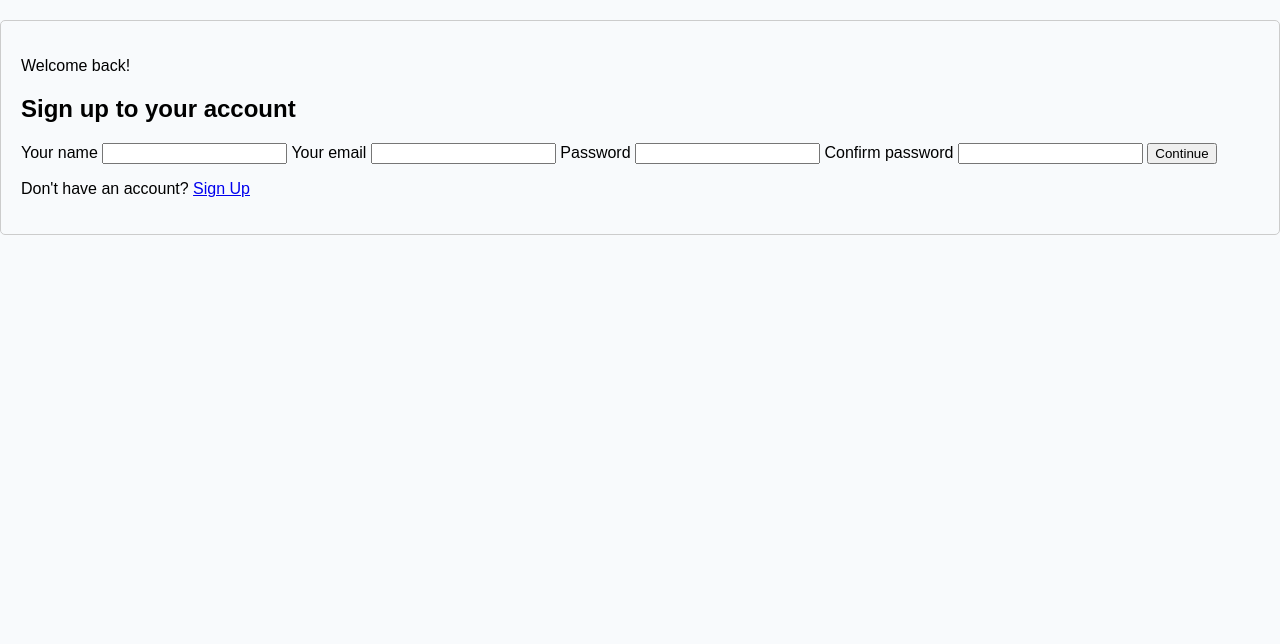
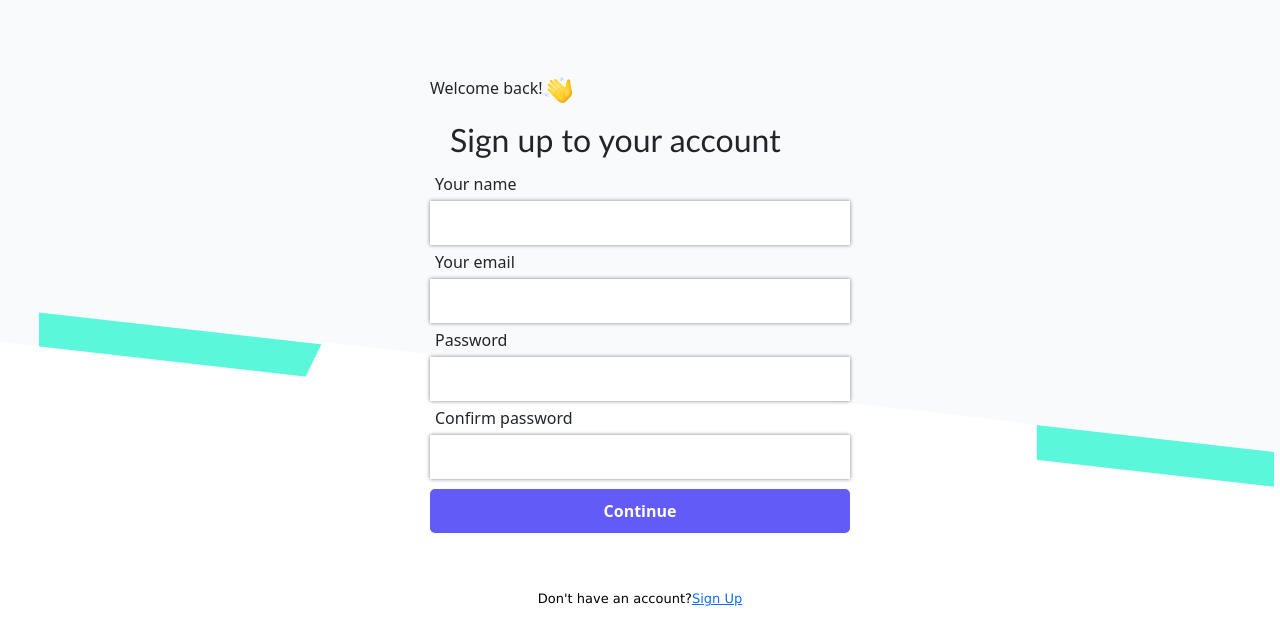
Before and after one commit to aishaimtiyaz/F3Contest2Aisha, a plain HTML site: page index.html in a window 1280 px wide. Drawn offline with nearby package versions, Linux system fonts and the light colour scheme.

Commit message:
last commit

```diff
--- a/index.html
+++ b/index.html
@@ -6,10 +6,18 @@
     <meta charset="UTF-8">
     <meta name="viewport" content="width=device-width, initial-scale=1.0">
     <link rel="stylesheet" href="styles.css">
+    <link href="https://cdn.jsdelivr.net/npm/bootstrap@5.3.2/dist/css/bootstrap.min.css" rel="stylesheet" integrity="sha384-T3c6CoIi6uLrA9TneNEoa7RxnatzjcDSCmG1MXxSR1GAsXEV/Dwwykc2MPK8M2HN" crossorigin="anonymous">
     <title>User Authentication</title>
+
 </head>
 <body>
+    <din class="bg"></din>
+    <div class="rect1"></div>
+    <div class="rec2"></div>
+    <div class="rec3"></div>
+
     <div id="app"></div>
+</div>
     <script src="https://cdn.jsdelivr.net/npm/uuid@8.3.2/dist/umd/uuidv4.min.js"></script>
     <script type="module" src="./script.js"></script>
     <!-- <script src="script.js"></script> -->
--- a/script.js
+++ b/script.js
@@ -4,7 +4,7 @@
     const appContainer = document.getElementById("app");
 
     // Check if the user is logged in
-    const accessToken = localStorage.getItem("accessToken");
+    const accessToken = localStorage.getItem("email");
     if (accessToken) {
         // User is logged in, show the profile page
         showProfilePage();
@@ -17,8 +17,9 @@
     function showSignupPage() {
         // Render the Signup Page HTML
         appContainer.innerHTML = `
+
            <div class="container signup-form">
-                <p>Welcome back!</p>
+           <p>Welcome back!<img src="./assets/icons8-waving-hand-emoji-48.png" alt=""></p>
            <h2>Sign up to your account</h2>
            <form id="signup-form">
                <label for="name">Your name</label>
@@ -34,10 +35,12 @@
                <input type="password" id="confirm-password" required>
 
                <button type="button" id="continue-btn">Continue</button>
+               <p class="error-message" id="error-message" style="color: blue;"></p>
            </form>
-                <p class="error-message" id="error-message" style="color: blue;"></p>
-                <p>Don't have an account? <a href="#" id="signup-link">Sign Up</a></p>
+
        </div>
+           <p class="para">Don't have an account? <a href="#" id="signup-link"> Sign Up</a></p>
+
         `;
 
         const signupForm = document.getElementById("signup-form");
@@ -63,7 +66,7 @@
 
             // Check if any field is left blank
             if (!name || !email || !password || !confirmPassword) {
-                displayErrorMessage("Error: All fields are mandatory");
+                displayErrorMessage("Error: All fields are mandatory!");
                 return;
             }
 
@@ -108,15 +111,16 @@
 
         // Render the Profile Page HTML
         appContainer.innerHTML = `
+             <div class= "profBg"></div>
             <div class="container profile-page">
                 <h2 style="color: blue;">Signup Successful!</h2>
                 <div class="profile-card">
                     <h3>Profile</h3>
-                    <img src="profile-icon.png" alt="Profile Icon">
+                    <p><img src="./assets/profile.png" alt="profile"></p>
                     <p><strong>Full Name:</strong> ${name}</p>
                     <p><strong>Email:</strong> ${email}</p>
                     <p><strong>Token:</strong> ${accessToken}</p>
-                    <p><strong>Password:</strong> ********</p>
+                    <p><strong>Password:</strong> *********</p>
                     <button id="logout-btn">Logout</button>
                 </div>
             </div>
--- a/styles.css
+++ b/styles.css
@@ -5,22 +5,170 @@ body {
     margin: 0;
     padding: 0;
     box-sizing: border-box;
-    background-color: #F8FAFC;
+
+  }
+  .rect1{
+    top:80px;
+    padding: 15px;
+    background: #5BF7DB;
+    height: 465px;
+    width: 1300px;
+    margin-bottom: 5px;
+    clip-path: polygon(98% 80%, 98% 100%, 3% 80%, 3% 50%);
+    position: fixed;
 }
-
+.rec2{
+    padding: 20px;
+    background: #ffffff;
+    /* background: blue; */
+    height: 485px;
+    width: 1280px;
+    top:80px;
+    clip-path: polygon(100% 84%, 100% 99%, 0% 100%, 0 54%);
+    position: fixed;
+}
+.rec3{
+    background: white;
+    /* background: rgb(252, 59, 59); */
+    height: 285px;
+    width: 1152px;
+    top:245px;
+    clip-path: polygon(90% 100%, 90% 63%, 28% 34%, 20% 100%);
+    position: fixed;
+}
+  .bg{
+    width: 100vw;
+    height: 70vh;
+    background: #F8FAFC;
+    position: fixed;
+    top:0;
+    background-image: -webkit-linear-gradient(190deg, #F8FAFC 50%, #F8FAFC 50%);
+  }
+  .profBg{
+    width: 100vw;
+    height: 100vh;
+    position: fixed;
+    top:0;
+    left:0;
+    background-image: -webkit-linear-gradient(80deg, #5BF7DB 50%, #F8FAFC 50%);
+    z-index: 100;
+  }
+#app{
+    width: 444px;
+    height: 537px;
+    background-color: transparent;
+    top:35px;
+    left: 418px;
+    position: fixed;
+    border-radius: 5px;
+    z-index: 10000;
+}
 .container {
-    /* max-width: 600px; */
+    display: flex;
+    flex-direction: column;
     margin: 20px auto;
     padding: 20px;
-    border: 1px solid #ccc;
+    /* border: 1px solid #ccc; */
     border-radius: 5px;
+
 }
+.container h2{
+    padding-left: 20px;
+    font-family: 'Gill Sans', 'Gill Sans MT', Calibri, 'Trebuchet MS', sans-serif;
+}
+.container p img{
+    width: 30px;
+    font-size: small;
 
-.signup-form,
+}
+#signup-form{
+    display: flex;
+    flex-direction: column;
+}
+#signup-form label {
+    font-weight: 500;
+    padding: 5px;
+}
+#signup-form input {
+
+    padding: 10px;
+    border: none;
+    box-shadow: 0px 0px 4px grey;
+    font-family: 'Gill Sans', 'Gill Sans MT', Calibri, 'Trebuchet MS', sans-serif;
+}
+#signup-form button {
+
+    margin-top: 10px;
+    padding: 10px;
+    border: none;
+    background-color: #625BF7;
+    border-radius: 5px;
+    color: white;
+    font-weight: 600;
+    /* margin-inline: auto; */
+
+
+}
+.error-message{
+    font-weight: 500;
+margin-inline: auto;
+font-family: cursive;
+}
+.para{
+    display: flex;
+    justify-content: center;
+    font-size: small;
+    color: black;
+    font-family: 'Lucida Sans', 'Lucida Sans Regular', 'Lucida Grande', 'Lucida Sans Unicode', Geneva, Verdana, sans-serif;
+}
 .profile-page {
-    /* display: none; */
+    display: flex;
+    justify-content: center;
+    align-items: center;
+
+    width: 144px;
+    height: 535px;
+    top:35px;
+    left: 100px;
+    position: fixed;
+    z-index: 10000;
+
 }
+.profile-page h2{
+    display: flex;
+    justify-content: center;
 
+}
+.profile-card{
+    width: 500px;
+    height: 500px;
+display: flex;
+flex-direction: column;
+justify-content: center;
+align-items: center;
+background-color: white;
+box-shadow: 0px 0px 4px grey;
+
+}
+.profile-card p {
+    border: none;
+    font-family: 'Gill Sans', 'Gill Sans MT', Calibri, 'Trebuchet MS', sans-serif;
+}
+.profile-card p img{
+ width: 80px;
+ height: 80px;
+}
+#logout-btn{
+    width: 350px;
+    margin-top: 10px;
+    padding: 10px;
+    border: none;
+    background-color: #625BF7;
+    border-radius: 5px;
+    color: white;
+    font-weight: 600;
+
+}
 .error-message {
     color: blue;
 }
```
Also changed, not shown: assets/icons8-waving-hand-emoji-48.png (added), assets/profile.png (added). Lines whose indentation alone changed are shown as unchanged.
